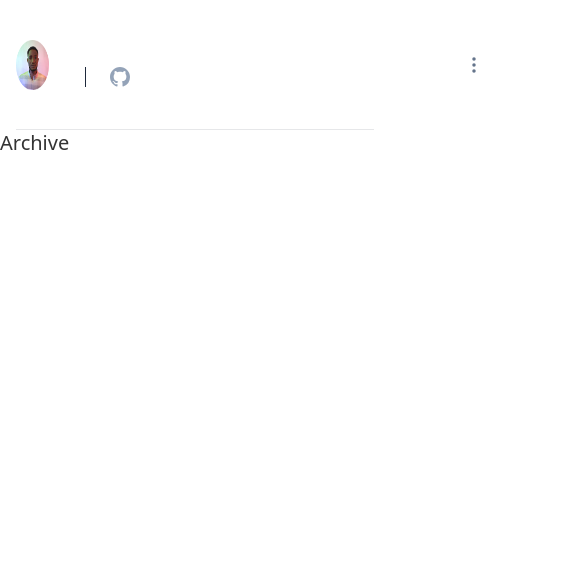
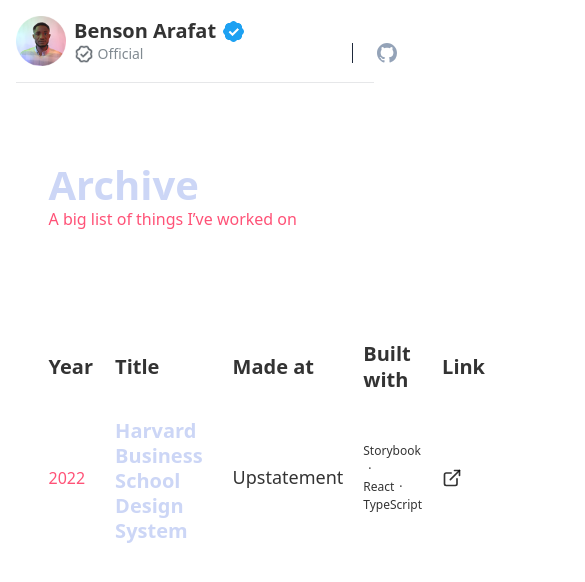
Before and after one commit to bensonarafat/arafatbenson, a Nuxt app: page /archive in a window 390 px wide. Shown: the top 582 px of the page, 585 px wide, since content can reach past the window. Built offline with nearby package versions, Linux system fonts and the light colour scheme.

Commit message:
Media Query

```diff
--- a/components/About.vue
+++ b/components/About.vue
@@ -38,7 +38,7 @@
                         </div>
                     </div>
 
-                    <div class="grow flex-1 image_wrapper">
+                    <div class="grow flex-1 image_wrapper hidden sm:block md:block">
                         <img ref="benimage" src="/images/benson_arafat.jpeg" alt="Benson Arafat">
                     </div>
                 </div>
@@ -89,7 +89,6 @@
 .image_wrapper {
     box-shadow: 0 10px 30px -15px #020c1bb3;
     transition: all 0.25s cubic-bezier(0.645,0.045,0.355,1);
-    display: block;
     position: relative;
     width: 100%;
     border-radius: 4px;
--- a/components/AppHeader.vue
+++ b/components/AppHeader.vue
@@ -3,7 +3,7 @@
         <div class="max-w-8xl mx-auto">
             <div class="py-4 border-b border-slate-900/10 lg:px-8 lg:border-0 border-slate-300/10 mx-4 lg:mx-0">
                 <div class="relative flex items-center">
-                    <a href="" class="mr-3 flex-none w-[2.0625rem] overflow-hidden md:w-auto flex items-center font-bold">
+                    <NuxtLink to="/" class="mr-3 flex-none overflow-hidden md:w-auto flex items-center font-bold">
                         <img src="/images/logo.png" alt="Ben" :style="{'width':'50px', 'height': '50px', 'margin-right': '0.5rem'}">
                         <span class="header__name">
                             <span>
@@ -17,7 +17,7 @@
                                 Official
                             </span>
                         </span>
-                    </a>
+                    </NuxtLink>
                     <div class="relative lg:flex items-center ml-auto">
                         <nav class="text-sm leading-6 font-semibold text-white">
                             <ul class="flex space-x-8">
--- a/pages/archive.vue
+++ b/pages/archive.vue
@@ -1,7 +1,134 @@
 <template>
-    <div>Archive</div>
+    <div class="container mx-auto px-4 w-10/12">
+        <section>
+            <header class="mt-20">
+                <h1 class="big-heading">Archive</h1>
+                <p class="subtitle">A big list of things I’ve worked on</p>
+            </header>
+            <div class="archive__content">
+                <table>
+                    <thead>
+                        <tr>
+                            <th>Year</th>
+                            <th>Title</th>
+                            <th class="hide-on-mobile">Made at</th>
+                            <th class="hide-on-mobile">Built with</th>
+                            <th>Link</th>
+                        </tr>
+                    </thead>
+                    <tbody>
+                        <tr>
+                            <td class="overline year">2022</td>
+                            <td class="title">Harvard Business School Design System</td>
+                            <td class="company hide-on-mobile"><span>Upstatement</span></td>
+                            <td class="tech hide-on-mobile"><span>Storybook<span class="separator">·</span></span><span>React<span class="separator">·</span></span><span>TypeScript</span></td>
+                            <td class="links">
+                                <div>
+                                    <a href="https://www.threadablebooks.com/" aria-label="External Link" rel="noopener noreferrer" target="_blank"><svg xmlns="http://www.w3.org/2000/svg" role="img" viewBox="0 0 24 24" fill="none" stroke="currentColor" stroke-width="2" stroke-linecap="round" stroke-linejoin="round" class="feather feather-external-link"><title>External Link</title><path d="M18 13v6a2 2 0 0 1-2 2H5a2 2 0 0 1-2-2V8a2 2 0 0 1 2-2h6"></path><polyline points="15 3 21 3 21 9"></polyline><line x1="10" y1="14" x2="21" y2="3"></line></svg></a>
+                                </div>
+                            </td>
+                        </tr>
+                    </tbody>
+                </table>
+            </div>
+        </section>
+    </div>
 </template>
 <script>
 </script>
 <style>
+.big-heading {
+    margin: 0px;
+    font-size: clamp(40px, 8vw, 80px);
+}
+.subtitle {
+    color: #ff5277;
+    margin: 0px 0px 20px;
+    font-size: 16px;
+    font-weight: 400;
+    line-height: 1.5;
+}
+.archive__content {
+    margin: 100px -20px;
+}
+.archive__content table {
+    width: 100%;
+    border-collapse: collapse;
+}
+.archive__content table tr {
+    cursor: default;
+}
+.archive__content table th:first-child, .archive__content table td:first-child {
+    padding-left: 20px;
+}
+.archive__content table th, .archive__content table td {
+    padding: 10px;
+    text-align: left;
+}
+.archive__content table tr td:first-child {
+    border-top-left-radius: 4px;
+    border-bottom-left-radius: 4px;
+}
+.archive__content table td.year {
+    padding-right: 20px;
+}
+.overline {
+    text-decoration-line: none;
+    color: #ff5277;
+    font-size: 16px;
+    font-weight: 400;
+}
+.archive__content table td.title {
+    padding-top: 15px;
+    padding-right: 20px;
+    color: #ccd6f6;
+    font-size: 20px;
+    font-weight: 600;
+    line-height: 1.25;
+}
+.archive__content table td.company {
+    font-size: 18px;
+    white-space: nowrap;
+}
+.archive__content table td.tech {
+    font-size: 12px;
+    line-height: 1.5;
+}
+.archive__content table td.tech span {
+    display: inline-block;
+}
+.archive__content table td.tech {
+    font-size: 12px;
+    line-height: 1.5;
+}
+.archive__content table td.tech .separator {
+    margin: 0px 5px;
+}
+.archive__content table td.tech span {
+    display: inline-block;
+}
+.archive__content table tr td:last-child {
+    border-top-right-radius: 4px;
+    border-bottom-right-radius: 4px;
+}
+.archive__content table td.links {
+    min-width: 100px;
+}
+.archive__content table td.links div {
+    display: flex;
+    -webkit-box-align: center;
+    align-items: center;
+}
+.archive__content table td.links div a {
+    display: flex;
+    -webkit-box-pack: center;
+    justify-content: center;
+    -webkit-box-align: center;
+    align-items: center;
+    flex-shrink: 0;
+}
+.archive__content table th svg, .archive__content table td svg {
+    width: 20px;
+    height: 20px;
+}
 </style>
--- a/pages/index.vue
+++ b/pages/index.vue
@@ -1,5 +1,5 @@
 <template>
-    <div class="container mx-auto px-4 w-10/12">
+    <div class="container mx-auto px-4 md:w-10/12 sm:w-10/12 w-auto">
         <About/>
         <Experience/>
         <Projects/>
```
